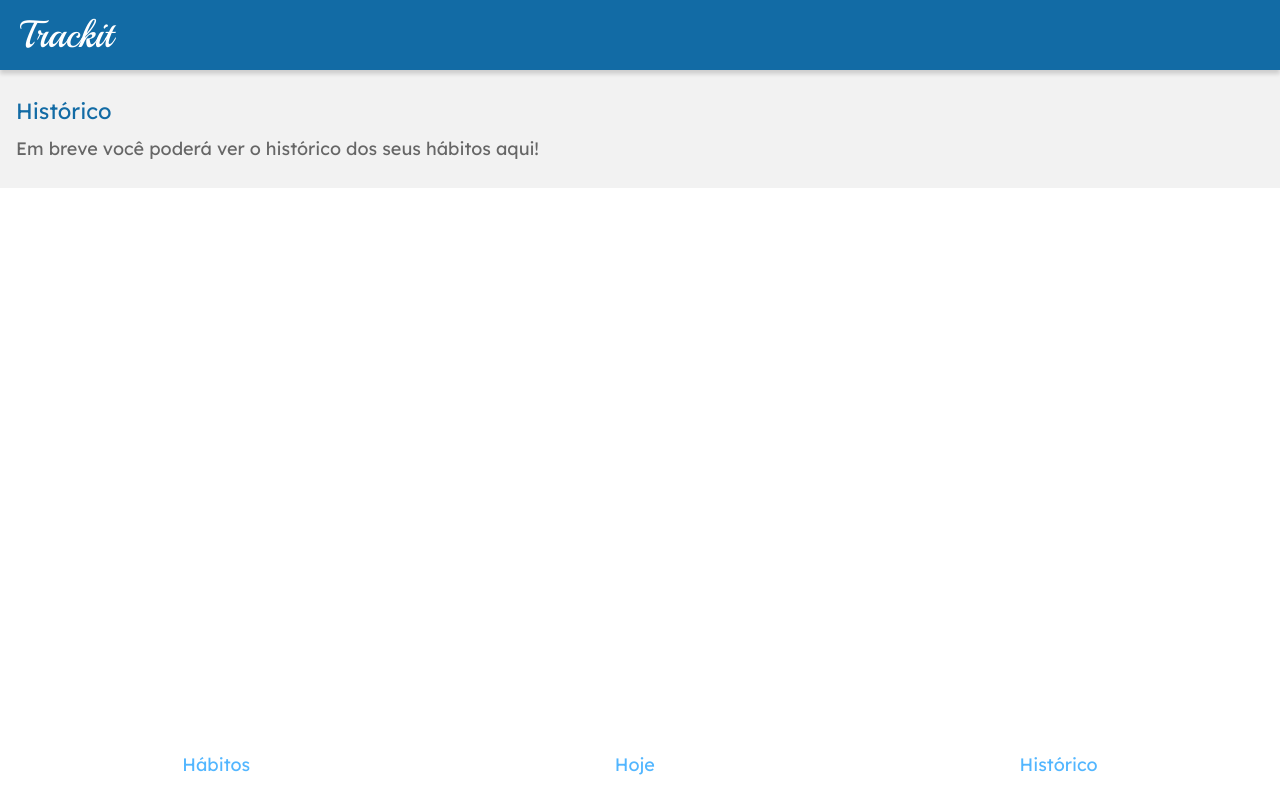
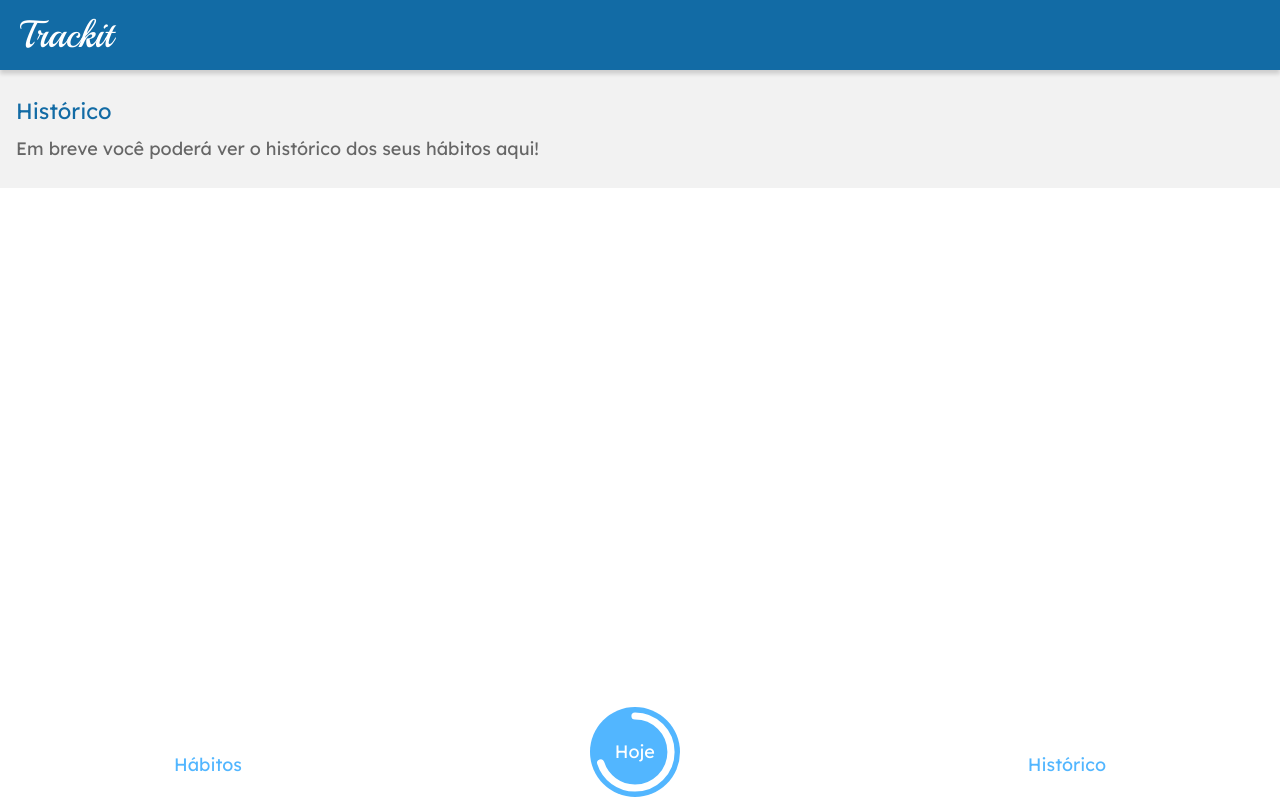
Before and after one commit to pgeovany/Trackit, a React (Create React App) app: page /historico in a window 1280 px wide. Built offline with nearby package versions, Linux system fonts and the light colour scheme.

Commit message:
Progress bar layout implemented

```diff
--- a/src/Components/Footer/Footer.js
+++ b/src/Components/Footer/Footer.js
@@ -1,6 +1,6 @@
 import { useLocation, Link } from "react-router-dom";
 //import { useContext } from "react";
-//import { buildStyles, CircularProgressbar, CircularProgressbarWithChildren } from "react-circular-progressbar";
+import { buildStyles, CircularProgressbar, CircularProgressbarWithChildren } from "react-circular-progressbar";
 //import UserContext from "../contexts/UserContext";
 import styled from "styled-components";
 
@@ -8,6 +8,7 @@ export default function Footer() {
 
     const location = useLocation().pathname;
     const render = location !== "/" && location !== "/cadastro" ? true : false;
+    const percentage = 70;
 
     function  genFooter() {
         if(render) {
@@ -17,7 +18,21 @@ export default function Footer() {
                         <h1>Hábitos</h1>
                     </Link>
                     <Link to="/hoje">
+                    <ProgressBar>
+                        <CircularProgressbar
+                            value={percentage}
+                            background
+                            backgroundPadding={6}
+                            styles={buildStyles({
+                            strokeLinecap: "round",
+                            backgroundColor: "#52B6FF",
+                            textColor: "#fff",
+                            pathColor: "#fff",
+                            trailColor: "transparent"
+                            })}
+                        />
                         <h1>Hoje</h1>
+                        </ProgressBar>
                     </Link>
                     <Link to="/historico">
                         <h1>Histórico</h1>
@@ -60,3 +75,20 @@ const Container = styled.div`
         text-decoration: none;
     }
 `;
+
+const ProgressBar = styled.div`
+    font-family: "Lexend", normal;
+    width: 90px;
+    height: 90px;
+    margin-bottom: 30%;
+    display: flex;
+    justify-content: center;
+    align-items: center;
+    position: relative;
+
+    h1 {
+        position: absolute;
+        color: #FFFFFF;
+        font-size: 18px;
+    }
+`;
--- a/src/Components/Habits/Habits.js
+++ b/src/Components/Habits/Habits.js
@@ -113,7 +113,7 @@ export default function Habits() {
             return (
                 <Container>
                     <Header>
-                        <h1 onClick={() => console.log(habits)} >Meus hábitos</h1>
+                        <h1>Meus hábitos</h1>
                         <Button onClick={() => setClick(true)}>+</Button>
                     </Header>
                     {newHabitForm()}
```
